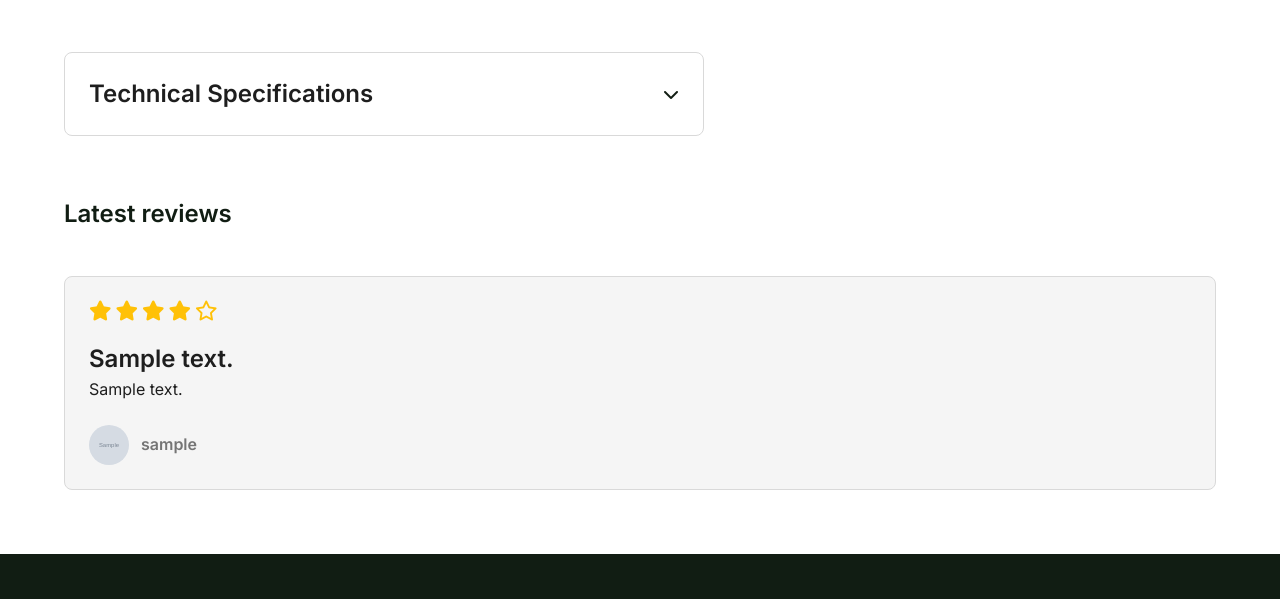
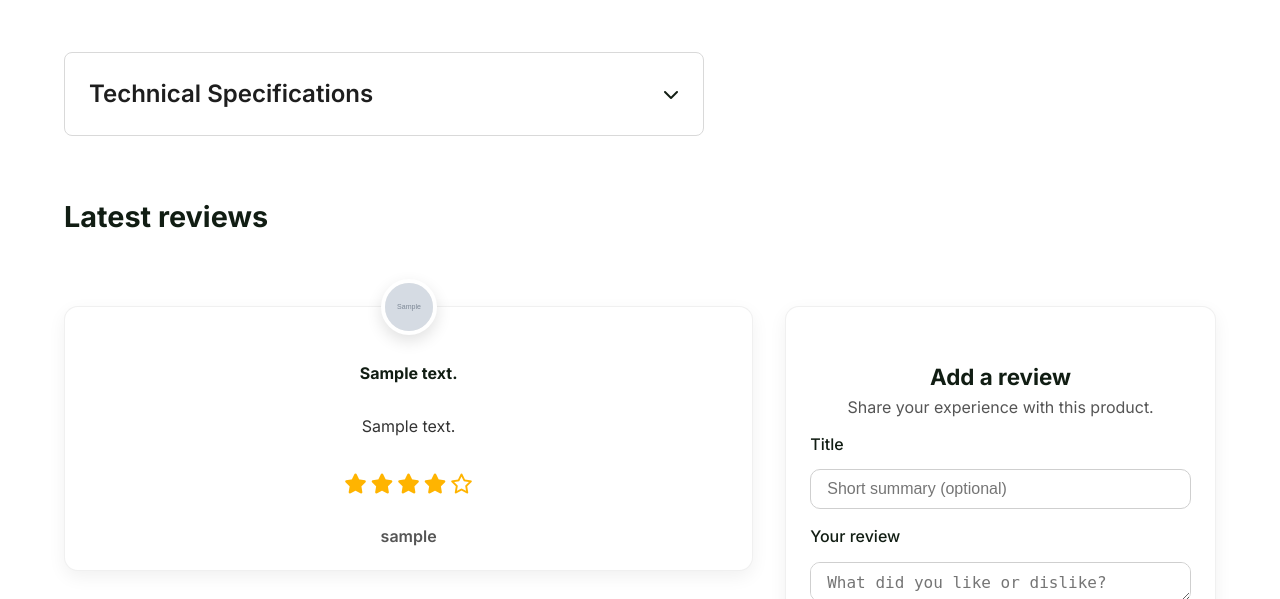
Before and after one commit to ViolGer/myshop, a Django app: a page that uses products/templates/products/product_details.html in a window 1280 px wide. Shown: the part 660-1259 px from the top of the page. Run offline with Django 5.2, Linux system fonts and the light colour scheme; a user stored in the database is signed in; tables that the repository leaves empty hold one stand-in row (values such as "Sample post"); grey boxes marked "Sample" are stand-in pictures.

Commit message:
add opportunity to write review

```diff
--- a/config/urls.py
+++ b/config/urls.py
@@ -10,9 +10,8 @@ urlpatterns = [
     path('', ProductListView.as_view(), name='product_list'),
     path('admin/', admin.site.urls),
     path('users/', include('users.urls', namespace='users')),
-    path('products/', include('products.urls', namespace='products')),
+    path('products/', include(('products.urls', 'products'), namespace='products')),
     path('cart/', include(('cart.urls', 'cart'), namespace='cart')),
-
 ]
 
 if settings.DEBUG:
--- a/products/forms.py
+++ b/products/forms.py
@@ -4,7 +4,7 @@ from .models import Review
 class ReviewForm(forms.ModelForm):
     class Meta:
         model = Review
-        fields = ('rating', 'comment')
+        fields = ['rating', 'comment', 'details']
         widgets = {
             'rating': forms.Select(choices=[(i, i) for i in range(1, 6)]),
             'comment': forms.Textarea(attrs={'rows': 5, 'placeholder': 'Your experience...'}),
--- a/products/models.py
+++ b/products/models.py
@@ -50,7 +50,7 @@ class Product(JournalizedModel):
         return self.name
 
     def get_absolute_url(self):
-        return reverse('products:product', kwargs={'slug': self.slug})
+        return reverse('products:product-detail', kwargs={'slug': self.slug})
 
     def save(self, *args, **kwargs):
         if self.name:
--- a/products/templates/products/product_details.html
+++ b/products/templates/products/product_details.html
@@ -76,40 +76,90 @@
     </section>
 
     <!-- Latest Reviews Section -->
-    <section class="reviews-section">
-      <h2 class="reviews-title">Latest reviews</h2>
+   <section class="reviews-section">
+  <h2 class="reviews-title">Latest reviews</h2>
 
-      <div class="reviews-grid">
+  <div class="reviews-layout">
+    {# LEFT: reviews list #}
+    <div class="reviews-col">
+      <div class="reviews-list">
         {% for review in reviews %}
-        <div class="review-card">
-          <div class="review-rating">
+          <article class="review-card">
+            <img src="{{ review.user.image.url }}"
+                 alt="{{ review.user.username }}"
+                 class="review-avatar-float">
 
-            {% for _ in review.rating|range %}
-              <i class="fa-solid fa-star"></i>
-            {% endfor %}
+            <h4 class="review-title">{{ review.comment }}</h4>
+            <p class="review-text">{{ review.details }}</p>
 
-            {% for _ in 5|subtract:review.rating|range %}
-              <i class="fa-regular fa-star"></i>
-            {% endfor %}
-          </div>
+            {# stars moved down #}
+            <div class="review-rating">
+              {% for _ in review.rating|range %}<i class="fa-solid fa-star"></i>{% endfor %}
+              {% for _ in 5|subtract:review.rating|range %}<i class="fa-regular fa-star"></i>{% endfor %}
+            </div>
 
-          <div class="review-body">
-            <h4 class="review-heading">{{ review.comment }}</h4>
-            <p class="review-text">{{ review.details }}</p>
-          </div>
+            <div class="review-author-under">{{ review.user.username }}</div>
+          </article>
+        {% empty %}
+          <p class="muted">No reviews yet — be the first to write one!</p>
+        {% endfor %}
+      </div>
+    </div>
 
-          <div class="review-author">
-            <img src="{{ review.user.image.url }}" alt="User avatar" class="author-avatar">
-            <span class="author-name">{{ review.user.username }}</span>
+    {# RIGHT: add-review form #}
+    <aside class="reviews-form-col">
+      {% if user.is_authenticated %}
+        <div class="card">
+          <h3 class="card-title">Add a review</h3>
+          <p class="card-subtitle">Share your experience with this product.</p>
+
+          <form method="post" action="" class="review-form" novalidate>
+            {% csrf_token %}
+
+            <div class="InputField">
+              <label for="id_comment" class="label">Title</label>
+              <input id="id_comment" name="comment" class="Input" type="text"
+                     placeholder="Short summary (optional)">
+            </div>
+
+            <div class="InputField">
+              <label for="id_details" class="label">Your review</label>
+              <textarea id="id_details" name="details" class="Input" rows="4"
+                        placeholder="What did you like or dislike?"></textarea>
+            </div>
+
+            {# stars moved to bottom #}
+            <div class="InputField">
+              <label class="label">Rating</label>
+              <div class="rating-stars">
+                <input type="radio" id="star5" name="rating" value="5"><label for="star5" title="5 stars"></label>
+                <input type="radio" id="star4" name="rating" value="4"><label for="star4" title="4 stars"></label>
+                <input type="radio" id="star3" name="rating" value="3"><label for="star3" title="3 stars"></label>
+                <input type="radio" id="star2" name="rating" value="2"><label for="star2" title="2 stars"></label>
+                <input type="radio" id="star1" name="rating" value="1"><label for="star1" title="1 star"></label>
+              </div>
+            </div>
+
+            <div class="ButtonGroup ButtonGroup--center">
+              <button type="submit" class="button button--primary btn-compact">Submit review</button>
+            </div>
+          </form>
+        </div>
+      {% else %}
+        <div class="card">
+          <p class="card-subtitle">Please log in to write a review.</p>
+          <div class="ButtonGroup ButtonGroup--center">
+            <a class="button button--primary btn-compact"
+               href="{% url 'users:login' %}?next={{ request.path }}#reviews">Sign in</a>
           </div>
         </div>
+      {% endif %}
+    </aside>
+  </div>
+</section>
 
-        {% empty %}
-        <p>No reviews yet</p>
-        {% endfor %}
 
-      </div>
-    </section>
+
   </div>
 </main>
 
--- a/products/views.py
+++ b/products/views.py
@@ -6,7 +6,7 @@ from products.forms import ReviewForm
 from products.models import Product, Review, Category
 from django.db import transaction
 from django.contrib import messages
-from django.shortcuts import get_object_or_404
+from django.shortcuts import get_object_or_404, redirect
 
 
 class ProductDetailView(DetailView):
@@ -29,6 +29,26 @@ class ProductDetailView(DetailView):
         context['reviews'] = Review.objects.filter(product=self.object)
         context['star_range'] = range(5)
         return context
+
+    def post(self, request, *args, **kwargs):
+        self.object = self.get_object()  # получаем product
+        if not request.user.is_authenticated:
+            messages.info(request, "Please sign in to add a review.")
+            return redirect(f"{self.object.get_absolute_url()}#reviews")
+
+        form = ReviewForm(request.POST)
+        if form.is_valid():
+            review = form.save(commit=False)
+            review.user = request.user
+            review.product = self.object
+            review.save()
+            messages.success(request, "Thanks for your review!")
+            return redirect(f"{self.object.get_absolute_url()}#reviews")
+
+        # если ошибки — показать форму с ошибками
+        ctx = self.get_context_data()
+        ctx["review_form"] = form
+        return self.render_to_response(ctx)
 
 
 class ProductListView(ListView):
--- a/static/css/main.css
+++ b/static/css/main.css
@@ -1045,6 +1045,8 @@ body.user-logged-in .header__user-actions {
     gap: 4px;
     color: #FFC107;
     font-size: 20px;
+    text-align: center;
+    justify-content: center;
 }
 
 .review-body {
@@ -2142,3 +2144,85 @@ body.user-logged-in .header__user-actions {
     font-size: 1rem;
     white-space: nowrap;
 }
+
+/* ===== Layout ===== */
+.reviews-section { margin-top: 2.5rem; }
+.reviews-title   { font-size: 1.8rem; font-weight: 700; margin-bottom: 1.5rem; }
+
+.reviews-layout  { display: grid; grid-template-columns: 1.6fr 1fr; gap: 2rem; }
+@media (max-width: 980px) {
+  .reviews-layout { grid-template-columns: 1fr; }
+}
+
+/* ===== Cards ===== */
+.review-card, .card {
+  position: relative;
+  background: #fff;
+  border: 1px solid rgba(0,0,0,.06);
+  border-radius: 14px;
+  box-shadow: 0 6px 18px rgba(0,0,0,.06);
+  padding: 3.5rem 1.5rem 1.5rem; /* top padding для плавающего аватара */
+}
+
+.review-avatar-float {
+  position: absolute;
+  top: -28px;
+  left: 50%;
+  transform: translateX(-50%);
+  width: 56px; height: 56px;
+  border-radius: 50%;
+  object-fit: cover;
+  border: 4px solid #fff;
+  box-shadow: 0 6px 16px rgba(0,0,0,.12);
+  background: #eee;
+}
+
+.review-rating { text-align: center; color: #ffb400; margin-bottom: .5rem; }
+.review-title  { font-weight: 700; text-align: center; margin-bottom: .5rem; }
+.review-text   { color: #333; text-align: center; margin-bottom: .75rem; }
+.review-author-under { text-align: center; font-weight: 600; color: #555; }
+
+.card-title    { font-size: 1.4rem; font-weight: 700; text-align: center; margin-bottom: .4rem; }
+.card-subtitle { text-align: center; color: #555; margin-bottom: 1rem; }
+
+.reviews-list  { display: grid; gap: 1.5rem; }
+
+/* ===== Interactive stars in form ===== */
+.rating-stars {
+  display: inline-flex;
+  flex-direction: row-reverse;
+  justify-content: center;
+  gap: .3rem;
+  margin-top: .75rem;
+}
+.rating-stars input { position: absolute; opacity: 0; pointer-events: none; }
+.rating-stars label {
+  cursor: pointer;
+  font-size: 1.6rem;
+  user-select: none;
+  transition: transform .06s ease;
+}
+.rating-stars label::before { content: '☆'; color: #c9c9c9; }
+.rating-stars label:hover::before,
+.rating-stars label:hover ~ label::before { content: '★'; color: #ffb400; }
+.rating-stars input:checked ~ label::before { content: '★'; color: #ffb400; }
+.rating-stars label:hover { transform: scale(1.08); }
+
+/* ===== Form fields ===== */
+.InputField { margin-bottom: 1rem; text-align: left; }
+.label      { display: block; font-weight: 600; margin-bottom: .4rem; }
+.Input {
+  width: 100%; padding: .75rem 1rem;
+  border: 1px solid #cfcfcf; border-radius: 10px;
+  background: #fff; font-size: 1rem;
+}
+.Input:focus {
+  border-color: #9ad4a7;
+  box-shadow: 0 0 0 3px rgba(154,212,167,.25);
+  outline: none;
+}
+
+.btn-compact { padding: .9rem 2.4rem; white-space: nowrap; }
+
+/* Misc */
+.muted { color: #777; text-align: center; }
```
